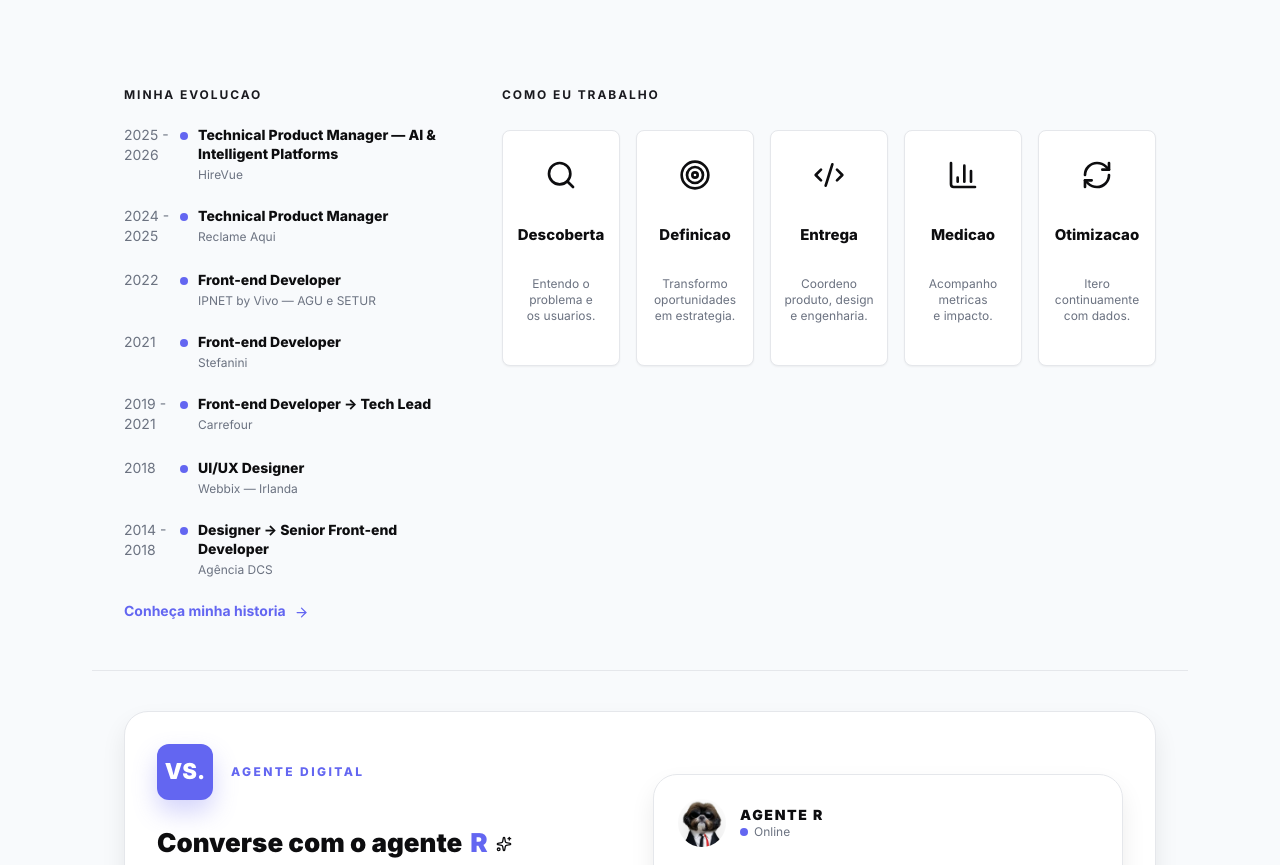
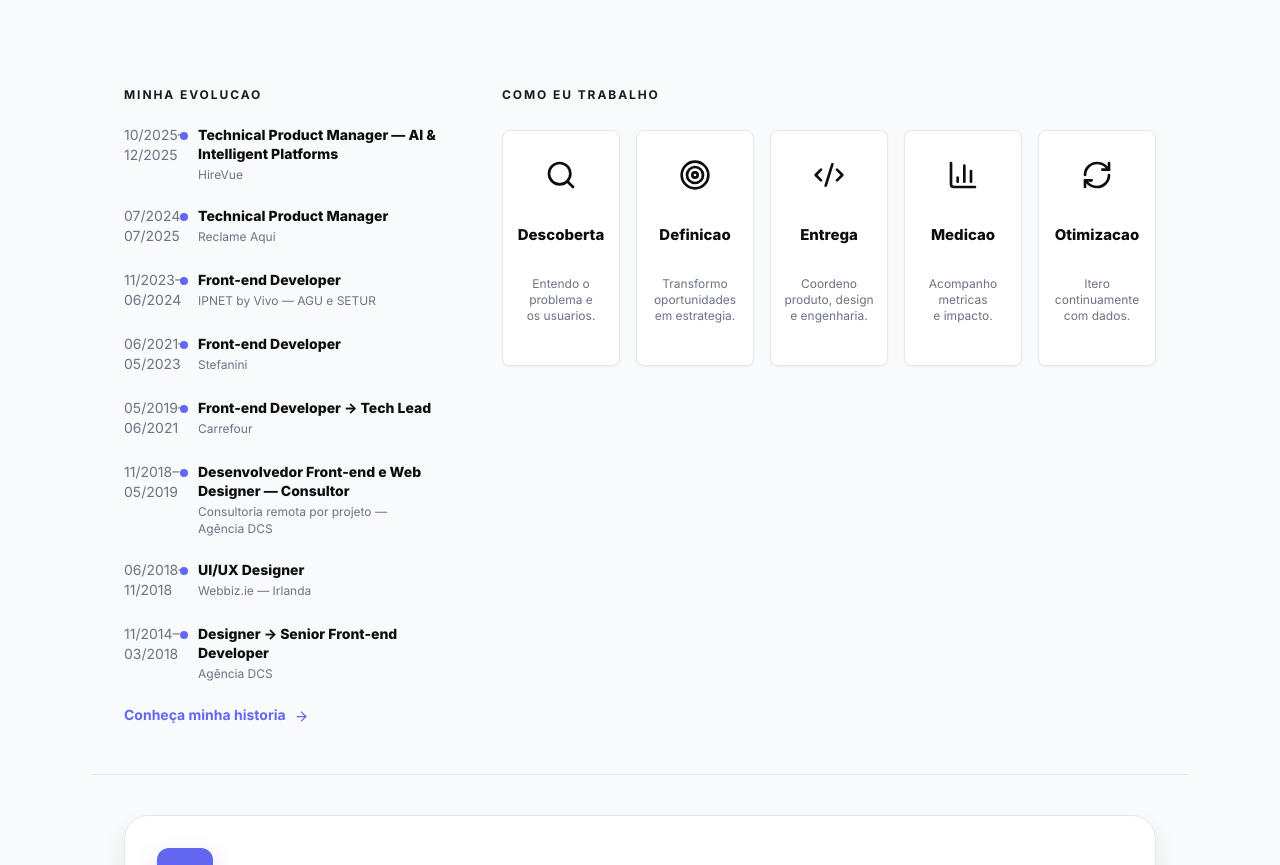
Before and after one commit to victorxsizino44/portfolio-victor-sizino, a Next.js app: page / in a window 1280 px wide. Shown: the part 2920-3785 px from the top of the page. Built offline with nearby package versions, Linux system fonts and the light colour scheme.

Commit message:
fix(content): reconcile canonical monthly chronology

```diff
--- a/app/components/cases/CaseMeta.tsx
+++ b/app/components/cases/CaseMeta.tsx
@@ -14,10 +14,11 @@ const metaItems = [
 
 export default function CaseMeta({ company, period, location, role, squad, projectType }: CaseMetaProps) {
   const values = { company, period, location: location ?? "Remoto", role, squad, projectType };
+  const visibleMetaItems = metaItems.filter((item) => item.key !== "period" || period?.trim());
 
   return (
     <dl className="grid gap-px overflow-hidden rounded-lg border border-line bg-line md:grid-cols-2 lg:grid-cols-3 xl:grid-cols-6">
-      {metaItems.map((item) => {
+      {visibleMetaItems.map((item) => {
         const Icon = item.icon;
 
         return (
--- a/app/components/experience/ExperienceHero.tsx
+++ b/app/components/experience/ExperienceHero.tsx
@@ -12,8 +12,7 @@ export default function ExperienceHero() {
             Mais de 10 anos transformando negócios em impacto real<span className="text-violet">.</span>
           </h1>
           <p className="mt-5 max-w-[640px] text-sm leading-6 text-muted md:text-base md:leading-7">
-            Atuei em diferentes segmentos, liderando produtos e times multidisciplinares para entregar soluções que geram
-            valor, crescem negócios e melhoram a vida de milhões de pessoas.
+            Experiência em produtos digitais, e-commerce e plataformas de tecnologia.
           </p>
           <div className="mt-7">
             <ExperienceStats />
--- a/app/components/home/AboutSection.tsx
+++ b/app/components/home/AboutSection.tsx
@@ -24,7 +24,7 @@ export default function AboutSection() {
           <br />
           <br />
           Ao longo da carreira participei de produtos, plataformas e iniciativas para empresas como Carrefour,
-          Stefanini, Reclame Aqui, HireVue, IPNET e Webbix, alem de projetos de contexto publico como AGU e SETUR, atuando desde a descoberta do problema ate a entrega e
+          Stefanini, Reclame Aqui, HireVue, IPNET e Webbiz.ie, alem de projetos de contexto publico como AGU e SETUR, atuando desde a descoberta do problema ate a entrega e
           evolucao da solucao.
         </p>
       </div>
--- a/app/components/home/CompaniesSection.tsx
+++ b/app/components/home/CompaniesSection.tsx
@@ -13,7 +13,7 @@ const initialsByCompany: Record<string, string> = {
   HireVue: "HV",
   AGU: "AGU",
   SETUR: "ST",
-  Webbix: "WB",
+  "Webbiz.ie": "WB",
 };
 
 function getCompanyInitials(name: string) {
--- a/app/data/about.ts
+++ b/app/data/about.ts
@@ -75,13 +75,14 @@ export const impactMetrics: AboutMetric[] = [
 ];
 
 export const careerTimeline: AboutTimelineItem[] = [
-  { period: "2014 - 2018", role: "Designer → Senior Front-end Developer", description: "Agencia DCS." },
-  { period: "2018", role: "UI/UX Designer", description: "Webbix, em experiencia presencial na Irlanda." },
-  { period: "2019 - 2021", role: "Front-end Developer → Tech Lead", description: "Carrefour Brasil." },
-  { period: "2021", role: "Front-end Developer", description: "Stefanini." },
-  { period: "2022", role: "Front-end Developer", description: "IPNET by Vivo, com atuacao orientada a produto." },
-  { period: "2024 - 2025", role: "Technical Product Manager", description: "Reclame Aqui, com contribuicao frontend." },
-  { period: "2025 - 2026", role: "Technical Product Manager — AI & Intelligent Platforms", description: "HireVue, em atuacao remota para empresa dos Estados Unidos." },
+  { period: "11/2014–03/2018", role: "Designer → Senior Front-end Developer", description: "Agencia DCS." },
+  { period: "06/2018–11/2018", role: "UI/UX Designer", description: "Webbiz.ie, em experiencia presencial na Irlanda." },
+  { period: "11/2018–05/2019", role: "Desenvolvedor Front-end e Web Designer — Consultor", description: "Consultoria remota por projeto para a Agencia DCS, a partir de Dublin, Irlanda." },
+  { period: "05/2019–06/2021", role: "Front-end Developer → Tech Lead", description: "Carrefour Brasil." },
+  { period: "06/2021–05/2023", role: "Front-end Developer", description: "Stefanini." },
+  { period: "11/2023–06/2024", role: "Front-end Developer", description: "IPNET by Vivo, com atuacao orientada a produto." },
+  { period: "07/2024–07/2025", role: "Technical Product Manager", description: "Reclame Aqui, com contribuicao frontend." },
+  { period: "10/2025–12/2025", role: "Technical Product Manager — AI & Intelligent Platforms", description: "HireVue, em atuacao remota para empresa dos Estados Unidos." },
 ];
 
 export const workStyles: AboutWorkStyle[] = [
@@ -119,7 +120,7 @@ export const aboutCompanies: AboutCompany[] = [
   { name: "HireVue", role: "Technical Product Manager — AI & Intelligent Platforms", logo: "/logos/hirevue-logo.svg" },
   { name: "Carrefour", role: "Tech Lead", logo: "/logos/carrefour.png" },
   { name: "IPNET", role: "Front-end Developer", logo: "/logos/ipnet-v2.png" },
-  { name: "Webbix", role: "UI/UX Designer", logo: "/logos/webbix.png" },
+  { name: "Webbiz.ie", role: "UI/UX Designer", logo: "/logos/webbix.png" },
   { name: "Stefanini", role: "Front-end Developer", logo: "/logos/stefanini-logo.png" },
 ];
 
--- a/app/data/cases.ts
+++ b/app/data/cases.ts
@@ -5,7 +5,6 @@ export const cases: CaseStudy[] = [
     slug: "case-hirevue-ai-platform",
     title: "AI Platform para avaliação de candidatos",
     company: "HireVue",
-    period: "2025 - 2026",
     location: "Remoto / EUA",
     category: "AI Product + Platform",
     filterCategory: "IA",
@@ -24,7 +23,7 @@ export const cases: CaseStudy[] = [
       "Workflows inteligentes para recrutamento",
       "Alinhamento entre produto, engenharia e stakeholders globais",
     ],
-    duration: "2025 - 2026",
+    duration: "Atuação por escopo",
     role: "Technical Product Manager",
     squad: "Produto, Engenharia e Stakeholders Globais",
     projectType: "AI Platform / HR Tech",
@@ -67,7 +66,6 @@ export const cases: CaseStudy[] = [
     slug: "case-agu",
     title: "Buscador Inteligente AGU",
     company: "IPNET by Vivo / AGU",
-    period: "2022",
     location: "Brasil",
     category: "Full-Stack Contribution",
     filterCategory: "Tecnologia",
@@ -126,7 +124,6 @@ export const cases: CaseStudy[] = [
     slug: "case-ra-reviews",
     title: "Evolução da experiência RA Reviews",
     company: "Reclame Aqui",
-    period: "2024 - 2025",
     location: "Remoto",
     category: "B2B SaaS + Trust",
     filterCategory: "Plataforma",
@@ -147,7 +144,6 @@ export const cases: CaseStudy[] = [
     ],
     heroMetrics: [
       { label: "Empresa", value: "Reclame Aqui" },
-      { label: "Período", value: "2024 - 2025" },
       { label: "Meu papel", value: "Technical Product Manager" },
       { label: "Tipo", value: "B2B SaaS / Plataforma" },
     ],
@@ -192,7 +188,6 @@ export const cases: CaseStudy[] = [
     slug: "case-carrefour-ecommerce",
     title: "Evolução do e-commerce Carrefour",
     company: "Carrefour",
-    period: "2019 - 2021",
     location: "Brasil",
     category: "E-commerce + Escala",
     filterCategory: "Plataforma",
@@ -213,11 +208,10 @@ export const cases: CaseStudy[] = [
     ],
     heroMetrics: [
       { label: "Empresa", value: "Carrefour" },
-      { label: "Período", value: "2019 - 2021" },
       { label: "Meu papel", value: "Front-end Developer → Tech Lead" },
       { label: "Tipo", value: "E-commerce de alto tráfego" },
     ],
-    duration: "2019 - 2021",
+    duration: "Projeto evolutivo",
     role: "Front-end Developer → Tech Lead",
     squad: "Time com 9 pessoas",
     projectType: "E-commerce de alto tráfego",
@@ -257,8 +251,7 @@ export const cases: CaseStudy[] = [
   {
     slug: "case-houzbuddy",
     title: "HouzBuddy — App para intercambistas",
-    company: "Webbix",
-    period: "2018",
+    company: "Webbiz.ie",
     location: "Dublin, Irlanda",
     category: "Product Design + MVP",
     filterCategory: "Produto",
@@ -278,8 +271,7 @@ export const cases: CaseStudy[] = [
       "Apoio na identidade visual e estruturação da experiência",
     ],
     heroMetrics: [
-      { label: "Empresa", value: "Webbix" },
-      { label: "Período", value: "2018" },
+      { label: "Empresa", value: "Webbiz.ie" },
       { label: "Meu papel", value: "UI/UX Designer" },
       { label: "Local", value: "Dublin, Irlanda" },
     ],
@@ -323,7 +315,6 @@ export const cases: CaseStudy[] = [
     slug: "case-porto-seguro-setur",
     title: "Portal de Turismo — SETUR",
     company: "IPNET by Vivo / SETUR",
-    period: "2022",
     location: "Brasil",
     category: "Governo + Plataforma",
     filterCategory: "Governo",
@@ -344,7 +335,6 @@ export const cases: CaseStudy[] = [
     ],
     heroMetrics: [
       { label: "Empresa", value: "IPNET by Vivo / SETUR" },
-      { label: "Período", value: "2022" },
       { label: "Meu papel", value: "Front-end Developer" },
       { label: "Tipo", value: "Portal público" },
     ],
@@ -389,7 +379,6 @@ export const cases: CaseStudy[] = [
     slug: "case-via-varejo-ads",
     title: "Squad ADS — Produtos Patrocinados",
     company: "Stefanini / Via Varejo",
-    period: "2021",
     location: "Brasil",
     category: "Ads + Monetização",
     filterCategory: "Growth",
@@ -410,7 +399,6 @@ export const cases: CaseStudy[] = [
     ],
     heroMetrics: [
       { label: "Empresa", value: "Stefanini / Via Varejo" },
-      { label: "Período", value: "2021" },
       { label: "Meu papel", value: "Front-end Developer" },
       { label: "Tipo", value: "Ads Platform / E-commerce" },
     ],
@@ -453,7 +441,6 @@ export const cases: CaseStudy[] = [
     slug: "case-meliuz-browse-in-app",
     title: "Redução de fricção no browse in-app",
     company: "Estudo conceitual sobre Méliuz",
-    period: "Projeto de produto",
     location: "Brasil",
     category: "Growth + Produto",
     filterCategory: "Growth",
@@ -474,7 +461,6 @@ export const cases: CaseStudy[] = [
     ],
     heroMetrics: [
       { label: "Natureza", value: "Product Case Study" },
-      { label: "Período", value: "Projeto de produto" },
       { label: "Meu papel", value: "Product Strategy and Product Design" },
       { label: "Tipo", value: "Estudo conceitual" },
     ],
--- a/app/data/experience.ts
+++ b/app/data/experience.ts
@@ -119,7 +119,7 @@ export const experiences: ProfessionalExperience[] = [
     company: "Agência DCS",
     logo: "/logos/dcs-v2.png",
     role: "Designer → Senior Front-end Developer",
-    period: "2014 — 2018",
+    period: "11/2014–03/2018",
     workMode: "Presencial",
     location: "Presencial",
     segment: "Marketing Digital & E-commerce",
@@ -140,10 +140,33 @@ export const experiences: ProfessionalExperience[] = [
     badge: "Marketing & Experiência Digital",
   },
   {
+    company: "Consultoria remota por projeto — Agência DCS",
+    logo: "/logos/dcs-v2.png",
+    role: "Desenvolvedor Front-end e Web Designer — Consultor",
+    period: "11/2018–05/2019",
+    workMode: "Remoto",
+    location: "Dublin, Irlanda",
+    segment: "Independent/Project-Based Frontend Consulting",
+    context:
+      "Consultoria independente e remota por projeto para a Agência DCS, com atuação em desenvolvimento frontend, implementação de interfaces e ajustes visuais.",
+    responsibilities: [
+      "Desenvolvimento frontend e implementação de interfaces",
+      "Ajustes visuais e implementação pixel-perfect",
+      "Tratamento de assets para interfaces web",
+      "Colaboração remota por projeto",
+      "Contribuição em projetos relacionados à SOS E-commerce e ao site da Vinícola Salton",
+    ],
+    result:
+      "Atuação por projeto em escopo delimitado de frontend e web design, sem atribuição de backend ou ownership integral.",
+    stack: ["HTML", "CSS", "JavaScript", "jQuery", "Adobe Photoshop", "Adobe Illustrator"],
+    team: "Colaboração remota por projeto",
+    badge: "Independent Frontend Consulting",
+  },
+  {
     company: "Carrefour Brasil",
     logo: "/logos/carrefour.png",
     role: "Front-end Developer → Tech Lead",
-    period: "2019 — 2021",
+    period: "05/2019–06/2021",
     workMode: "Presencial / Híbrido",
     location: "São Paulo, Brasil",
     segment: "E-commerce Enterprise & Retail Digital",
@@ -185,7 +208,7 @@ export const experiences: ProfessionalExperience[] = [
     company: "Stefanini Group",
     logo: "/logos/stefanini-logo.png",
     role: "Front-end Developer",
-    period: "2021",
+    period: "06/2021–05/2023",
     workMode: "Remoto / Híbrido",
     location: "Brasil",
     segment: "Varejo • Fintech • Indústria • Produtos Digitais",
@@ -227,7 +250,7 @@ export const experiences: ProfessionalExperience[] = [
     company: "IPNET by Vivo",
     logo: "/logos/ipnet-v2.png",
     role: "Front-end Developer",
-    period: "2022",
+    period: "11/2023–06/2024",
     workMode: "Remoto / Híbrido",
     location: "Brasil",
     segment: "Governo Digital & Transformação Digital",
@@ -266,7 +289,7 @@ export const experiences: ProfessionalExperience[] = [
     company: "Reclame Aqui",
     logo: "/logos/reclame-aqui-v2.png",
     role: "Technical Product Manager",
-    period: "2024 — 2025",
+    period: "07/2024–07/2025",
     workMode: "Remoto",
     location: "Remoto",
     segment: "Reputação Digital & Reviews",
@@ -290,10 +313,10 @@ export const experiences: ProfessionalExperience[] = [
 
 export const internationalExperiences: InternationalExperience[] = [
   {
-    company: "Webbix",
+    company: "Webbiz.ie",
     logo: "/logos/webbix.png",
     role: "UI/UX Designer",
-    period: "2018",
+    period: "06/2018–11/2018",
     workMode: "Presencial",
     location: "Dublin, Irlanda",
     segment: "Startup & EdTech / Housing Platform",
@@ -338,7 +361,7 @@ export const internationalExperiences: InternationalExperience[] = [
     company: "HireVue",
     logo: "/logos/hirevue-logo.svg",
     role: "Technical Product Manager — AI & Intelligent Platforms",
-    period: "2025 — 2026",
+    period: "10/2025–12/2025",
     workMode: "Remoto",
     location: "Remote / Global Team",
     segment: "Recruitment Technology & AI",
--- a/app/data/home.ts
+++ b/app/data/home.ts
@@ -135,7 +135,7 @@ export const companies: CompanyItem[] = [
     logo: "/logos/porto-seguro-v2.png",
   },
   {
-    name: "Webbix",
+    name: "Webbiz.ie",
     segment: "Tech Startup",
     context: "MVP • Produto • UX",
     description:
@@ -145,13 +145,14 @@ export const companies: CompanyItem[] = [
 ];
 
 export const timeline: TimelineItem[] = [
-  { year: "2025 - 2026", role: "Technical Product Manager — AI & Intelligent Platforms", description: "HireVue" },
-  { year: "2024 - 2025", role: "Technical Product Manager", description: "Reclame Aqui" },
-  { year: "2022", role: "Front-end Developer", description: "IPNET by Vivo — AGU e SETUR" },
-  { year: "2021", role: "Front-end Developer", description: "Stefanini" },
-  { year: "2019 - 2021", role: "Front-end Developer → Tech Lead", description: "Carrefour" },
-  { year: "2018", role: "UI/UX Designer", description: "Webbix — Irlanda" },
-  { year: "2014 - 2018", role: "Designer → Senior Front-end Developer", description: "Agência DCS" },
+  { year: "10/2025–12/2025", role: "Technical Product Manager — AI & Intelligent Platforms", description: "HireVue" },
+  { year: "07/2024–07/2025", role: "Technical Product Manager", description: "Reclame Aqui" },
+  { year: "11/2023–06/2024", role: "Front-end Developer", description: "IPNET by Vivo — AGU e SETUR" },
+  { year: "06/2021–05/2023", role: "Front-end Developer", description: "Stefanini" },
+  { year: "05/2019–06/2021", role: "Front-end Developer → Tech Lead", description: "Carrefour" },
+  { year: "11/2018–05/2019", role: "Desenvolvedor Front-end e Web Designer — Consultor", description: "Consultoria remota por projeto — Agência DCS" },
+  { year: "06/2018–11/2018", role: "UI/UX Designer", description: "Webbiz.ie — Irlanda" },
+  { year: "11/2014–03/2018", role: "Designer → Senior Front-end Developer", description: "Agência DCS" },
 ];
 
 export const process: ProcessItem[] = [
--- a/app/types/case.ts
+++ b/app/types/case.ts
@@ -24,7 +24,7 @@ export type CaseStudy = {
   slug: string;
   title: string;
   company: string;
-  period: string;
+  period?: string;
   location?: string;
   category: string;
   filterCategory: string;
```
